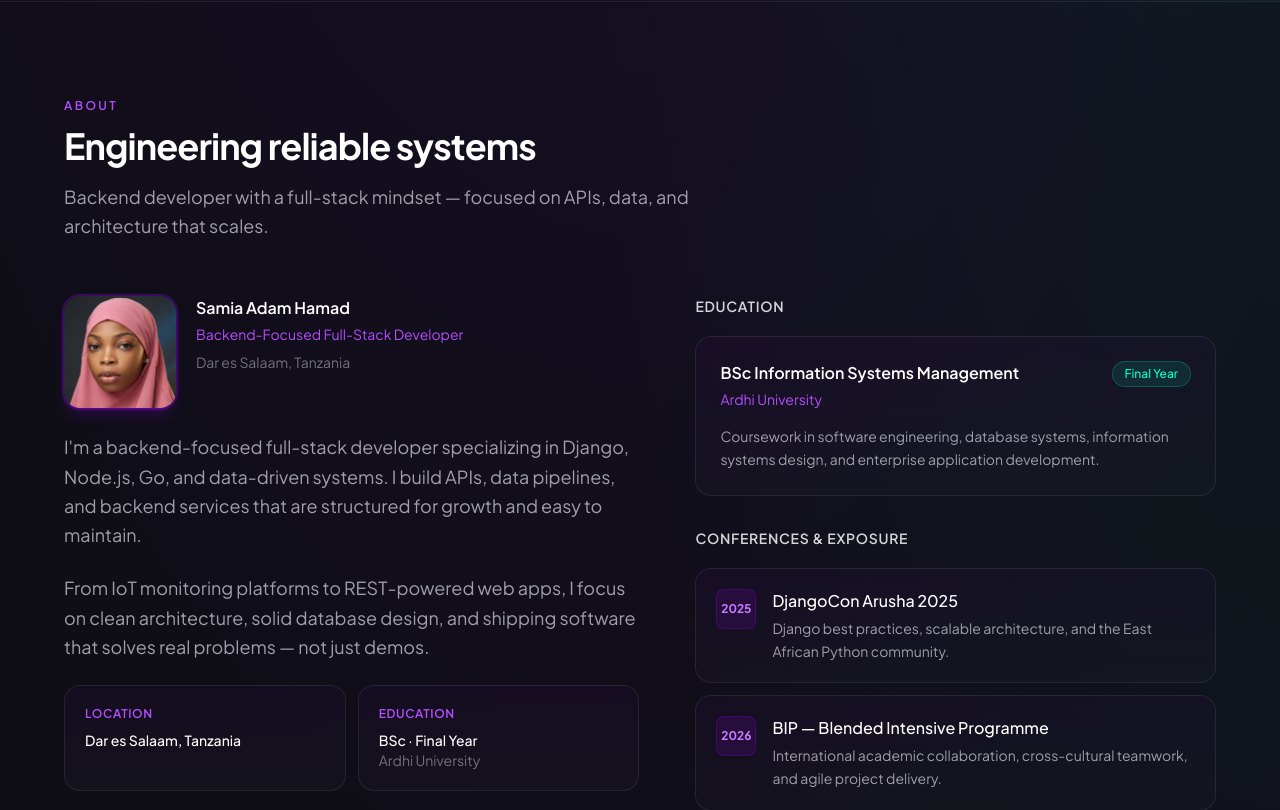
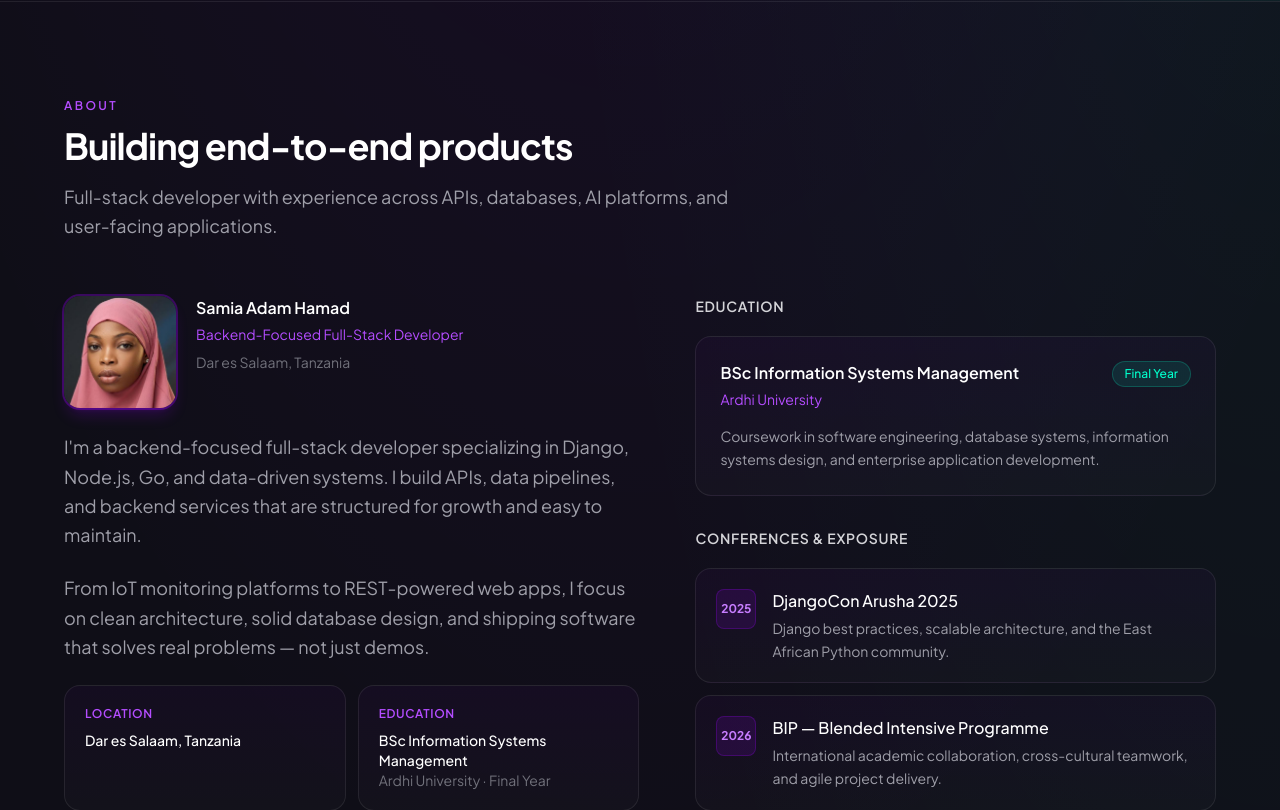
Before and after one commit to Samiahamad37/my-portfolio, a Next.js app: page / in a window 1280 px wide. Shown: the part 820-1630 px from the top of the page. Built offline with nearby package versions, Linux system fonts and the light colour scheme.

Commit message:
upgrading the components

```diff
--- a/src/components/About.tsx
+++ b/src/components/About.tsx
@@ -8,8 +8,8 @@ export default function About() {
       <div className="mx-auto max-w-6xl">
         <SectionHeader
           label="About"
-          title="Engineering reliable systems"
-          description="Backend developer with a full-stack mindset — focused on APIs, data, and architecture that scales."
+          title="Building end-to-end products"
+          description="Full-stack developer with experience across APIs, databases, AI platforms, and user-facing applications."
         />
 
         <div className="grid gap-10 lg:grid-cols-[1.05fr_0.95fr] lg:gap-14">
@@ -43,8 +43,10 @@ export default function About() {
                 <p className="text-xs font-semibold uppercase tracking-wider text-primary-light">
                   Education
                 </p>
-                <p className="mt-2 text-sm font-medium text-white">BSc · Final Year</p>
-                <p className="text-sm text-zinc-500">Ardhi University</p>
+                <p className="mt-2 text-sm font-medium text-white">{education[0].degree}</p>
+                <p className="text-sm text-zinc-500">
+                  {education[0].institution} · {education[0].period}
+                </p>
               </div>
             </div>
           </div>
```
